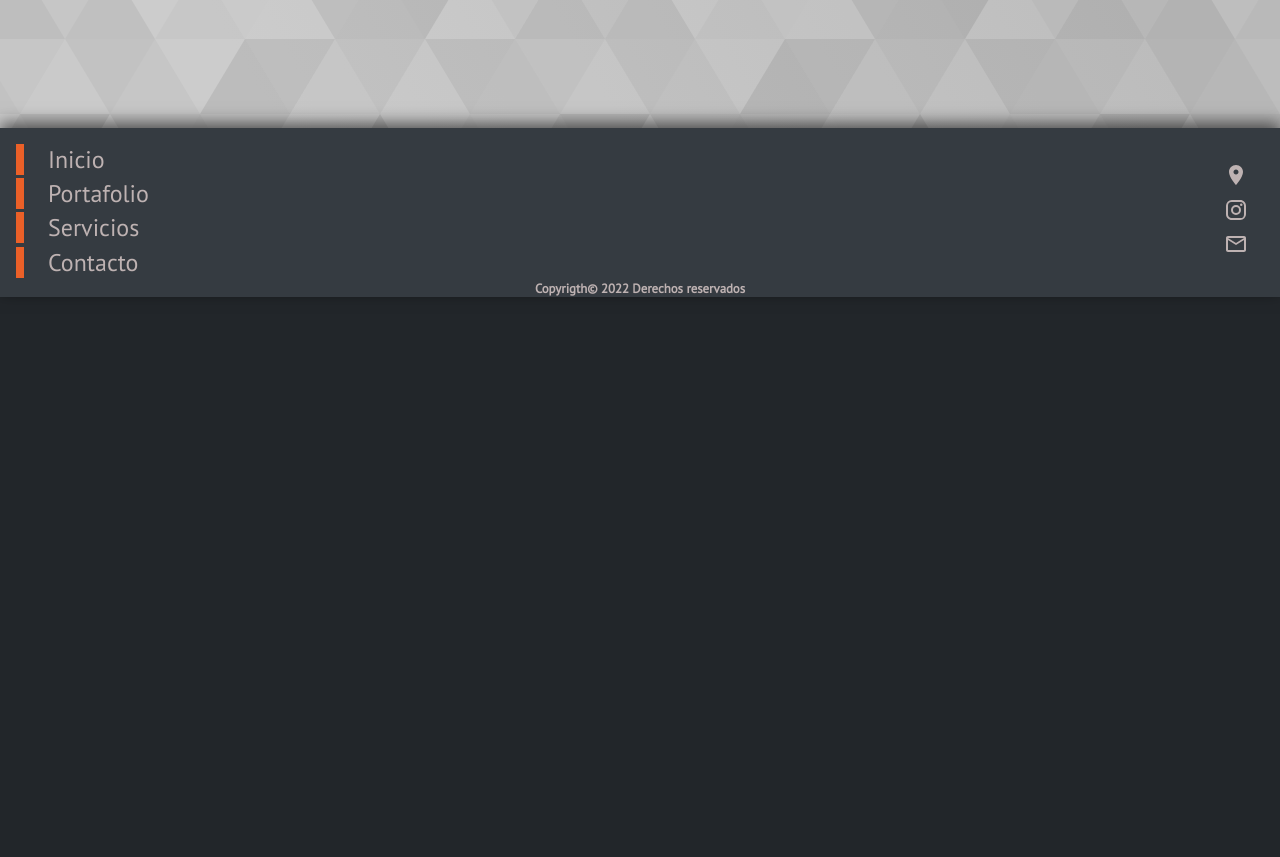
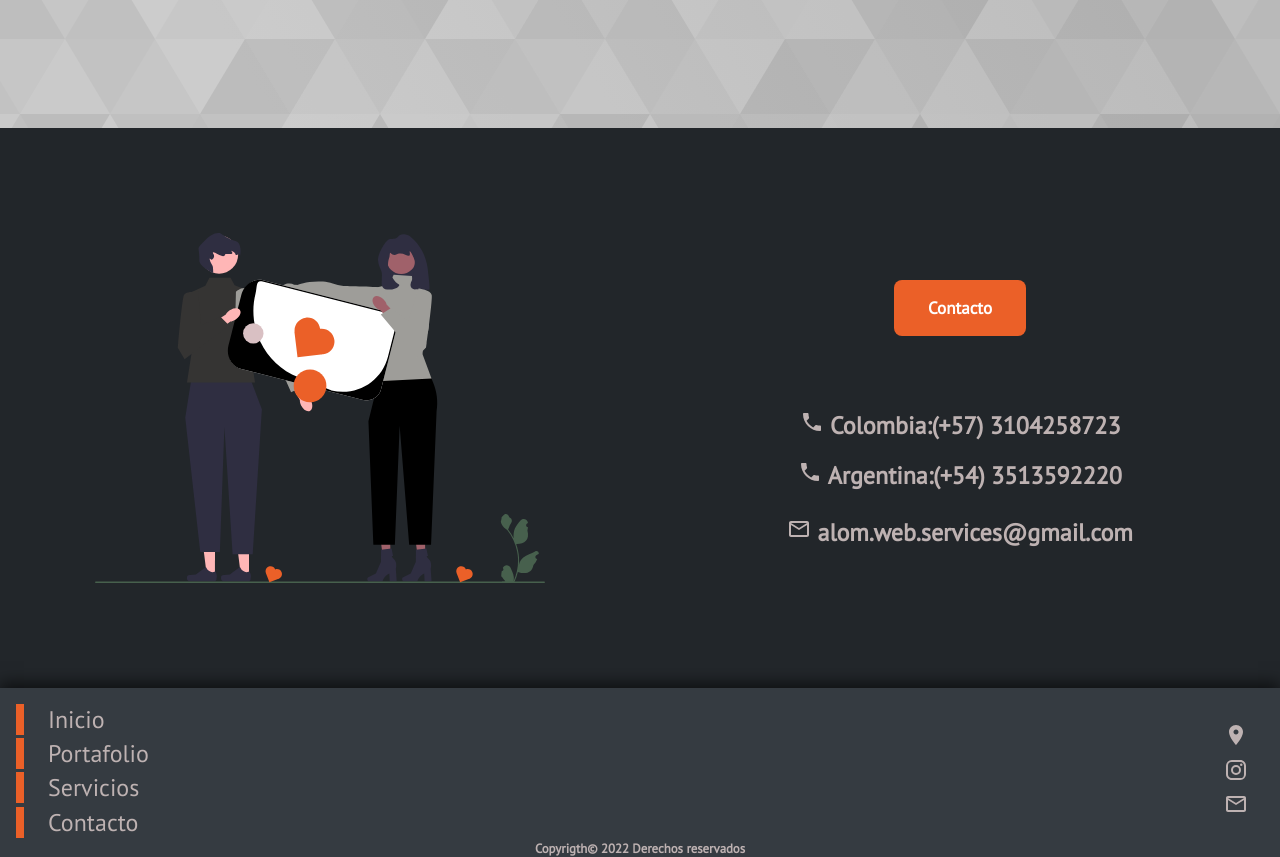
Before and after one commit to FedericoOlguin/AlomWeb, a React (Create React App) app in the folder frontend/: page / in a window 1280 px wide. Shown: the part 1436-2293 px from the top of the page. Before the commit the page ends 1733 px from the top, so only its background shows below. Built offline with nearby package versions, Linux system fonts and the light colour scheme.

Commit message:
Contacto ok

```diff
--- a/frontend/src/Pages/Home/HomePege.js
+++ b/frontend/src/Pages/Home/HomePege.js
@@ -2,7 +2,7 @@ import React from "react";
 import "../Home/home.css"
 import foto from "../../Media/HomePicture.svg"
 import ResAbout from "../../components/ResAbout/ResAbout";
-
+import Contactohome from "../../components/ContactoHome/ContactoHome";
 
 
 
@@ -23,6 +23,7 @@ const HomePage = () => {
                 <img className="fotoFondo" src={foto} alt="Foto pc" />
             </div>
             <ResAbout />
+            <Contactohome/>
 
         </>
     )
--- a/frontend/src/components/Cards/cards.css
+++ b/frontend/src/components/Cards/cards.css
@@ -55,7 +55,7 @@
 .boton-city{
   position: absolute;
   top: 2rem;
-  right: 1rem;
+  right: 2.6rem;
   opacity: 0;
   background-image: linear-gradient(
     to right bottom,
@@ -80,7 +80,6 @@
 
 .card:hover .description>.boton-city{
   opacity: 1;
-  color: var(--colorParrafoSecundario);
   transform: scale(1.01);
 
 }
--- /dev/null
+++ b/frontend/src/components/ContactoHome/ContactoHome.jsx
@@ -0,0 +1,42 @@
+import React from 'react'
+import './contactoHome.css'
+import Contact from '../../Media/contact.svg'
+import { Link as LinkRouter } from "react-router-dom";
+import LocalPhoneIcon from "@mui/icons-material/LocalPhone";
+import MailOutlineIcon from "@mui/icons-material/MailOutline";
+
+
+function contactohome(){
+  return (
+    <section className="section__contacto">
+      <div className="contenedor__contacto">
+        <img src={Contact} alt="imagen de contacto" className="img-contact" />
+      </div>
+      <div className="contenedor__contacto">
+        <LinkRouter to={"/"}>
+          <button className="boton-contact">Contacto</button>
+        </LinkRouter>
+        <h2 className="subtitulo-contact">
+          <LocalPhoneIcon />
+          <span> Colombia:(+57) 3104258723</span>
+        </h2>
+        <h2 className="subtitulo-contact">
+          <LocalPhoneIcon />
+          <span> Argentina:(+54) 3513592220</span>
+        </h2>
+        <h2>
+          <a
+            className="link-contact"
+            target="_blank"
+            rel="noreferrer nopener"
+            href="mailto: alom.web.services@gmail.com"
+          >
+            <MailOutlineIcon /> alom.web.services@gmail.com
+          </a>
+        </h2>
+      </div>
+    </section>
+  );
+}
+
+export default contactohome
--- /dev/null
+++ b/frontend/src/components/ContactoHome/contactoHome.css
@@ -0,0 +1,71 @@
+@import "../../Variables.css";
+
+.section__contacto{
+  width: 100%;
+  height: 70vh;
+  background-color: var(--colorDeFondo);
+  display: flex;
+  justify-content: center;
+  justify-content: space-around;
+  align-items: center;
+}
+
+.contenedor__contacto{
+  width: 40%;
+  display: flex;
+  flex-direction: column;
+  align-items: center;
+}
+
+.img-contact{
+  width: 450px;
+  align-self: center;
+}
+
+.boton-contact{
+  background-image: linear-gradient(
+    to right bottom,
+    #eb6028,
+
+    #eb6028
+  );
+
+  background-size: 800% 400%;
+  padding: 1em 2em;
+  display: inline-block;
+  border: none;
+  border-radius: 8px;
+  font-size: 17px;
+  font-weight: 700;
+  color: white;
+  transition: all 0.5s ease-in-out;
+  animation: gradient 5s infinite cubic-bezier(0.62, 0.28, 0.23, 0.99) both;
+  cursor: pointer;
+  margin-bottom: 4rem;
+  margin-top: 1rem;
+}
+
+.boton-contact:hover{
+  opacity: 1;
+  transform: scale(1.01);
+
+}
+
+
+.boton-contact:active{
+  animation: gradient 3s infinite;
+  transform: scale(0.9);
+}
+
+.link-contact{
+  margin: .6rem 0;
+  text-decoration: none;
+  color: var(--colorParrafoSecundario);
+  font-size: var(--h3Custom);
+}
+
+.subtitulo-contact{
+  font-size: var(--h3Custom);
+  margin: .6rem 0;
+  color: var(--colorParrafoSecundario);
+}
--- a/frontend/src/components/Footer/Footer.jsx
+++ b/frontend/src/components/Footer/Footer.jsx
@@ -29,7 +29,7 @@ const Footer = () => {
           <li><a className="nav-link" target="_blank" rel="noreferrer nopener" href="https://www.google.es/maps/place/ONI+Coffee+Shop/@48.8688602,2.3555228,17z/data=!3m1!4b1!4m5!3m4!1s0x47e66e0e33f60c7b:0x509e16fe7178f322!8m2!3d48.8688567!4d2.3577115?hl=es"><RoomIcon className="iconFooter" /></a></li>
 
           <li><a className="nav-link" target="_blank" rel="noreferrer nopener" href="https://www.instagram.com/"><InstagramIcon className="iconFooter" /></a></li>
-          <li><a className="nav-link" target="_blank" rel="noreferrer nopener" href="mailto:macchiatoweb10@gmail.com"><MailOutlineIcon className="iconFooter" /></a></li>
+          <li><a className="nav-link" target="_blank" rel="noreferrer nopener" href="mailto:"><MailOutlineIcon className="iconFooter" /></a></li>
         </ul>
 
       </div>
```
Also changed, not shown: frontend/src/Media/contact.svg (added), 1 other file (tests, documents, lock files or other folders).
